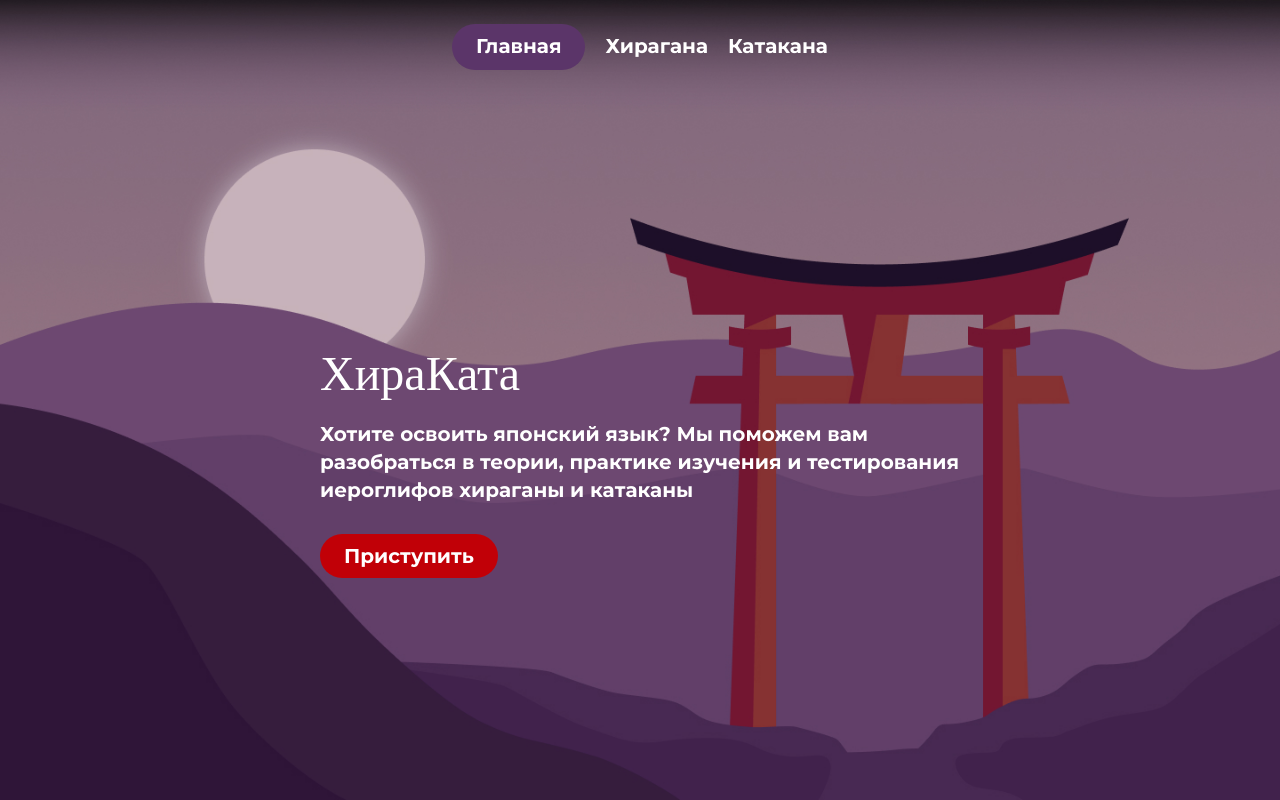
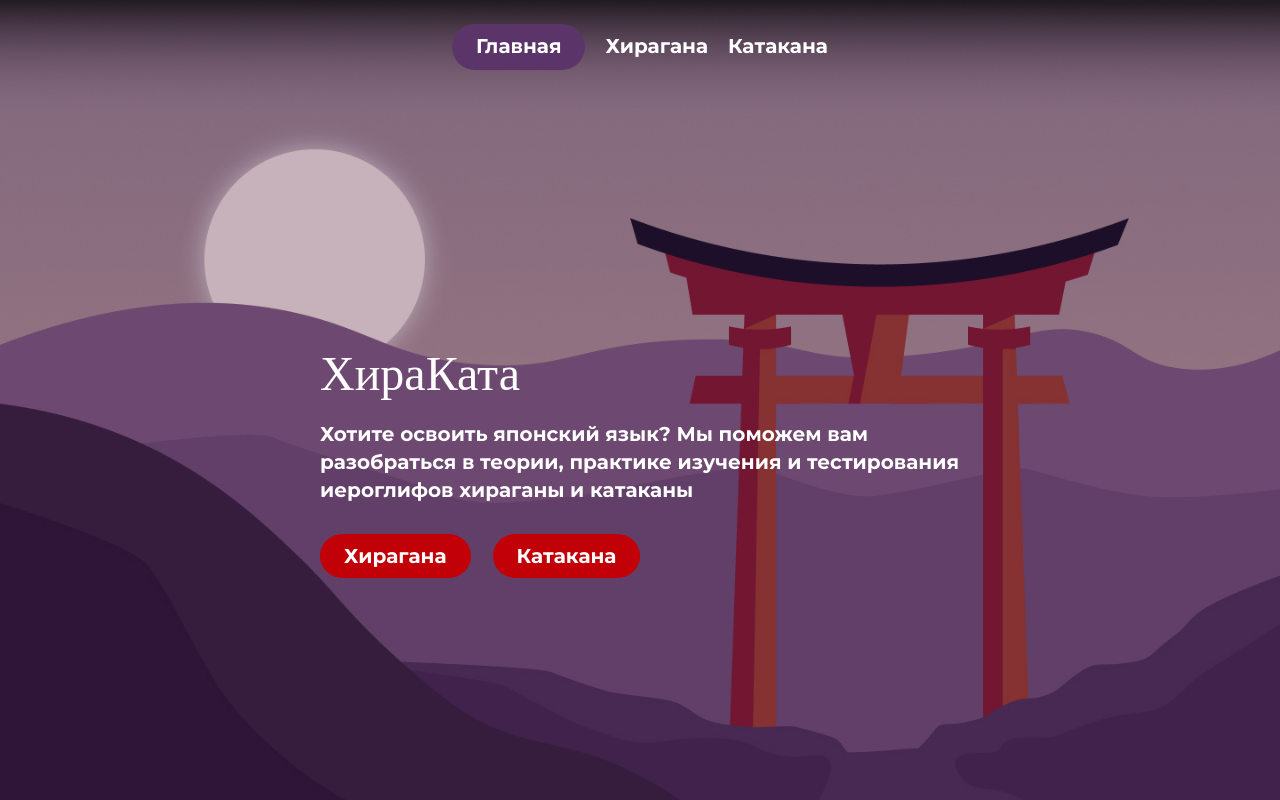
Before and after one commit to makesomelayouts/hirakata, a React (Vite) app: page / in a window 1280 px wide. Built offline with nearby package versions, Linux system fonts and the light colour scheme; a web font is replaced by a local one.

Commit message:
Add links to the hiragana, katakana pages

```diff
--- a/src/pages/Home.jsx
+++ b/src/pages/Home.jsx
@@ -1,3 +1,4 @@
+import { TransitionLink } from "@/shared/TransitionLink";
 import { Header } from "@/widgets/Header";
 import { motion } from "framer-motion";
 
@@ -47,6 +48,8 @@ function Home() {
             практике изучения и тестирования иероглифов хираганы и катаканы
           </motion.p>
 
+          <div className="flex gap-[22px]">
+            <TransitionLink to="/hiragana">
               <motion.button
                 drag
                 dragConstraints={{
@@ -63,8 +66,31 @@ function Home() {
                 animate={{ opacity: 1, y: 0 }}
                 transition={{ duration: 1, delay: 1.5 }}
               >
-            Приступить
+                Хирагана
               </motion.button>
+            </TransitionLink>
+
+            <TransitionLink to="/katakana">
+              <motion.button
+                drag
+                dragConstraints={{
+                  top: -125,
+                  right: 125,
+                  bottom: 125,
+                  left: -125,
+                }}
+                dragTransition={{ bounceStiffness: 600, bounceDamping: 20 }}
+                dragElastic={0.5}
+                whileTap={{ cursor: "grabbing" }}
+                className="px-4 py-2 mt-2 text-base font-bold text-white bg-red-700 cursor-pointer md:px-6 md:text-xl font-body hover:bg-red-800 active:bg-red-900 rounded-4xl"
+                initial={{ opacity: 0, y: -20 }}
+                animate={{ opacity: 1, y: 0 }}
+                transition={{ duration: 1, delay: 2 }}
+              >
+                Катакана
+              </motion.button>
+            </TransitionLink>
+          </div>
         </div>
       </motion.div>
     </>
```
Lines whose indentation alone changed are shown as unchanged.
